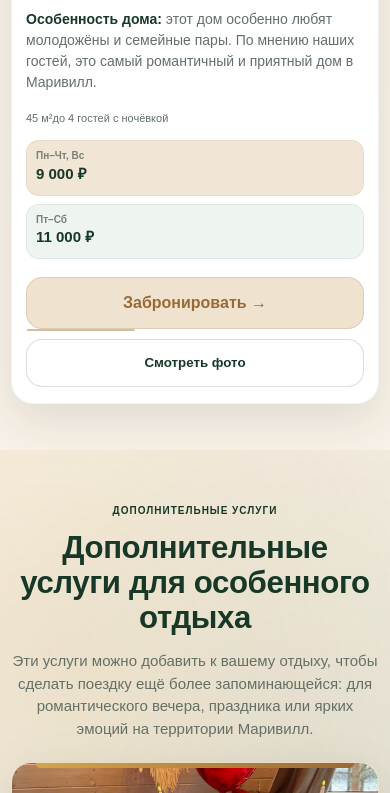
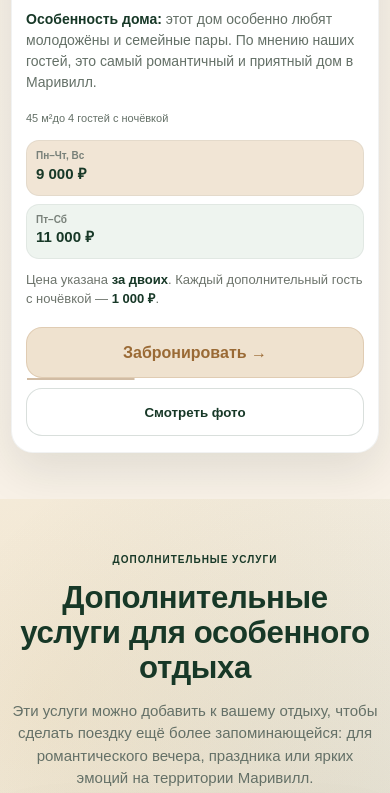
Before and after one commit to ramm4k/maryvill-site, a plain HTML site: page index.html in a window 390 px wide. Shown: the part 3273-4066 px from the top of the page. Drawn offline with Linux system fonts and the light colour scheme.

Commit message:
Add guest pricing note to house cards

```diff
--- a/index.html
+++ b/index.html
@@ -363,6 +363,15 @@ section { padding:90px 0; }
   color:var(--green);
   font-size:18px;
 }
+.house-note {
+  margin-top: 10px;
+  color: #6d746c;
+  font-size: 13px;
+  line-height: 1.45;
+}
+.house-note strong {
+  color: var(--green);
+}
 .tags {
   display:flex;
   flex-wrap:wrap;
@@ -547,6 +556,10 @@ section { padding:90px 0; }
 }
 .house-mobile-detail-extra .house-meta {
   margin-top:14px;
+}
+.house-mobile-detail .house-note {
+  margin-top: 12px;
+  font-size: 14px;
 }
 .house-mobile-detail-tags {
   display:flex;
@@ -2803,6 +2816,9 @@ section,
   .house-mobile-detail-extra {
     font-size: 14px;
     line-height: 1.5;
+  }
+  .house-mobile-detail .house-note {
+    font-size: 13px;
   }
   .house-mobile-detail-actions {
     grid-template-columns: 1fr;
@@ -3151,6 +3167,7 @@ section,
             <div><small>Пн–Чт, Вс</small><b>9 000 ₽</b></div>
             <div><small>Пт–Сб</small><b>11 000 ₽</b></div>
           </div>
+          <div class="house-note">Цена указана <strong>за двоих</strong>. Каждый дополнительный гость с ночёвкой — <strong>1 000 ₽</strong>.</div>
           <div class="tags"><span>A-frame</span><span>фурако</span><span>до 4 гостей</span><span class="pet-yes">можно с животными</span></div>
           <a href="https://bronirui.online/marivill" target="_blank" class="text-link booking-link">Забронировать →</a>
           <button class="gallery-btn" type="button" onclick="openGallery('Белый дом A-Frame')">Смотреть фото</button>
@@ -3172,6 +3189,7 @@ section,
             <div><small>Пн–Чт, Вс</small><b>10 000 ₽</b></div>
             <div><small>Пт–Сб</small><b>12 000 ₽</b></div>
           </div>
+          <div class="house-note">Цена указана <strong>за двоих</strong>. Каждый дополнительный гость с ночёвкой — <strong>1 000 ₽</strong>.</div>
           <div class="tags"><span>до 6 гостей</span><span>у воды</span><span>фурако</span><span class="pet-yes">можно с животными</span></div>
           <a href="https://bronirui.online/marivill" target="_blank" class="text-link booking-link">Забронировать →</a>
           <button class="gallery-btn" type="button" onclick="openGallery('Дом рыбака')">Смотреть фото</button>
@@ -3193,6 +3211,7 @@ section,
             <div><small>Пн–Чт, Вс</small><b>11 000 ₽</b></div>
             <div><small>Пт–Сб</small><b>13 000 ₽</b></div>
           </div>
+          <div class="house-note">Цена указана <strong>за двоих</strong>. Каждый дополнительный гость с ночёвкой — <strong>1 000 ₽</strong>.</div>
           <div class="tags"><span>до 6 гостей</span><span>просторно</span><span>фурако</span><span class="pet-yes">можно с животными</span></div>
           <a href="https://bronirui.online/marivill" target="_blank" class="text-link booking-link">Забронировать →</a>
           <button class="gallery-btn" type="button" onclick="openGallery('Дом охотника')">Смотреть фото</button>
@@ -3214,6 +3233,7 @@ section,
             <div><small>Пн–Чт, Вс</small><b>8 000 ₽</b></div>
             <div><small>Пт–Сб</small><b>10 000 ₽</b></div>
           </div>
+          <div class="house-note">Цена указана <strong>за двоих</strong>. Каждый дополнительный гость с ночёвкой — <strong>1 000 ₽</strong>.</div>
           <div class="tags"><span>барнхаус</span><span>до 4 гостей</span><span>фурако</span><span class="pet-no">без животных</span></div>
           <a href="https://bronirui.online/marivill" target="_blank" class="text-link booking-link">Забронировать →</a>
           <button class="gallery-btn" type="button" onclick="openGallery('Барнхаус Альпийский')">Смотреть фото</button>
@@ -3235,6 +3255,7 @@ section,
             <div><small>Пн–Чт, Вс</small><b>8 000 ₽</b></div>
             <div><small>Пт–Сб</small><b>10 000 ₽</b></div>
           </div>
+          <div class="house-note">Цена указана <strong>за двоих</strong>. Каждый дополнительный гость с ночёвкой — <strong>1 000 ₽</strong>.</div>
           <div class="tags"><span>барнхаус</span><span>до 4 гостей</span><span>фурако</span><span class="pet-no">без животных</span></div>
           <a href="https://bronirui.online/marivill" target="_blank" class="text-link booking-link">Забронировать →</a>
           <button class="gallery-btn" type="button" onclick="openGallery('Барнхаус Лагуна')">Смотреть фото</button>
@@ -3256,6 +3277,7 @@ section,
             <div><small>Пн–Чт, Вс</small><b>13 000 ₽</b></div>
             <div><small>Пт–Сб</small><b>15 000 ₽</b></div>
           </div>
+          <div class="house-note">Цена указана <strong>за двоих</strong>. Каждый дополнительный гость с ночёвкой — <strong>1 000 ₽</strong>.</div>
           <div class="tags"><span>до 10 гостей</span><span>компания</span><span>фурако</span><span class="pet-no">без животных</span></div>
           <a href="https://bronirui.online/marivill" target="_blank" class="text-link booking-link">Забронировать →</a>
           <button class="gallery-btn" type="button" onclick="openGallery('Большой барн Изба')">Смотреть фото</button>
@@ -3277,6 +3299,7 @@ section,
             <div><small>Пн–Чт, Вс</small><b>13 000 ₽</b></div>
             <div><small>Пт–Сб</small><b>15 000 ₽</b></div>
           </div>
+          <div class="house-note">Цена указана <strong>за двоих</strong>. Каждый дополнительный гость с ночёвкой — <strong>1 000 ₽</strong>.</div>
           <div class="tags"><span>до 10 гостей</span><span>большой барн</span><span>фурако 6 000 ₽</span><span class="pet-no">без животных</span></div>
           <a href="https://bronirui.online/marivill" target="_blank" class="text-link booking-link">Забронировать →</a>
           <button class="gallery-btn" type="button" onclick="openGallery('Большой барн Шале')">Смотреть фото</button>
@@ -4065,6 +4088,7 @@ function collectHouseCards() {
       lead: card.querySelector('.house-info > p')?.textContent?.trim() || '',
       extraHTML: card.querySelector('.house-extra')?.innerHTML || '',
       pricesHTML: card.querySelector('.house-prices')?.innerHTML || '',
+      noteHTML: card.querySelector('.house-note')?.innerHTML || '',
       tagsHTML: card.querySelector('.tags')?.innerHTML || '',
       bookingHref: card.querySelector('.booking-link')?.getAttribute('href') || 'https://bronirui.online/marivill',
       images,
@@ -4134,6 +4158,7 @@ function renderMobileHouseShowcase() {
         <p class="house-mobile-detail-lead">${house.lead}</p>
         <div class="house-mobile-detail-extra">${house.extraHTML}</div>
         <div class="house-prices">${house.pricesHTML}</div>
+        <div class="house-note">${house.noteHTML}</div>
         <div class="tags house-mobile-detail-tags">${house.tagsHTML}</div>
         <div class="house-mobile-detail-actions">
           <a href="${house.bookingHref}" target="_blank" class="text-link booking-link">Забронировать →</a>
```
